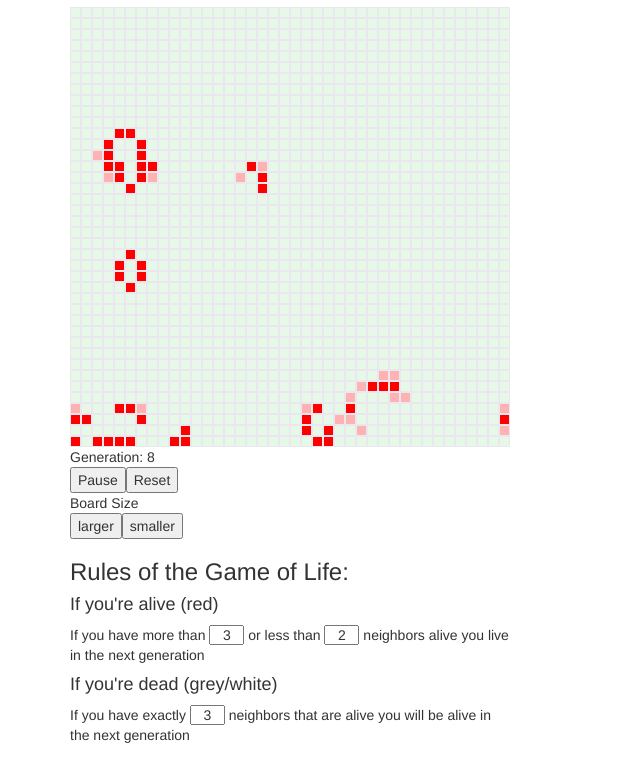
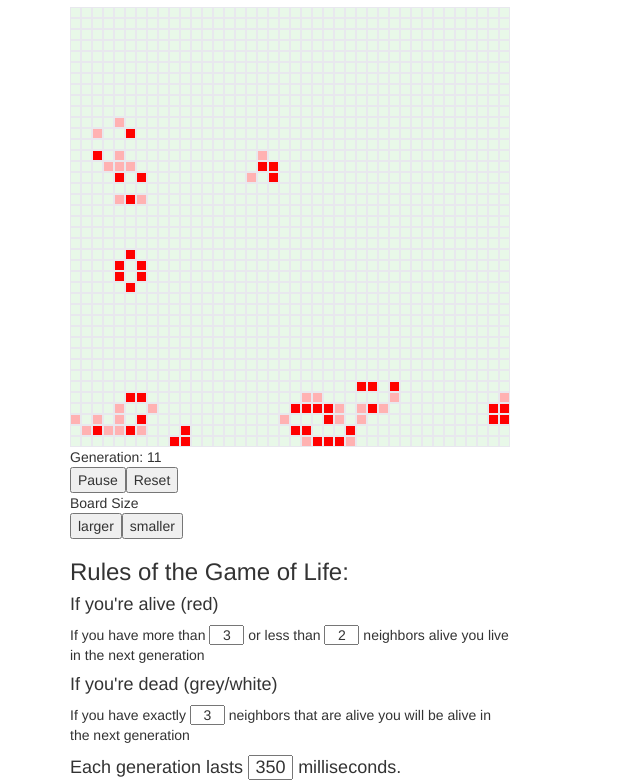
Before and after one commit to jonathanwmaddison/gameoflife, a React app: page / in a window 1280 px wide. Shown: the part 63-843 px from the top of the page, without its empty margins (0-640 px from the left). Before the commit the page ends 808 px from the top, so only its background shows below. Built offline with nearby package versions, Linux system fonts and the light colour scheme.

Commit message:
add generation time input

```diff
--- a/app/components/Grid.js
+++ b/app/components/Grid.js
@@ -20,7 +20,8 @@ class Grid extends Component {
             gridWidth: 440,
             aliveMax: 3,
             aliveMin: 2,
-            deadNum: 3
+            deadNum: 3,
+            speed: 350
         }
     }
     gridMaker(size) {
@@ -93,7 +94,7 @@ class Grid extends Component {
             grid: newGrid
         });
         if(this.state.running && this.state.grid.indexOf(1) + this.state.grid.indexOf(2) >= 0) {
-            var repeat = setTimeout(()=>{this.generateGeneration(); this.setState({generation: 1+this.state.generation }) }, 500)
+            var repeat = setTimeout(()=>{this.generateGeneration(); this.setState({generation: 1+this.state.generation }) }, this.state.speed)
         } else if(this.state.grid.indexOf(1)+this.state.grid.indexOf(2) < 0) {
             this.onStartClick()
         }
@@ -149,9 +150,13 @@ class Grid extends Component {
             })
         }
         else if (event.target.id === "deadNum") {
-            console.log(event.target.value)
             this.setState({
                 deadNum: Number(event.target.value)
+            })
+        }
+        else if (event.target.id === "speed"){
+            this.setState({
+                speed: Number(event.target.value)
             })
         }
     }
@@ -180,6 +185,7 @@ class Grid extends Component {
                     <p>If you have more than <input id="aliveMax" onChange={this.onChange.bind(this)} className="rulesInput" defaultValue={ this.state.aliveMax } /> or less than <input onChange={this.onChange.bind(this)} id="aliveMin" className="rulesInput" value= { this.state.aliveMin } /> neighbors alive you live in the next generation  </p>
                     <h4>If you're dead (grey/white)</h4>
                     <p>If you have exactly <input onChange={this.onChange.bind(this)} id="deadNum" className="rulesInput" value= { this.state.deadNum } /> neighbors that are alive you will be alive in the next generation</p>
+                    <h4>Each generation lasts <input onChange={this.onChange.bind(this)} id="speed" className="rulesInput speed" value= { this.state.speed } /> milliseconds.</h4>
                 </div>
             </div>
         )
--- a/app/styles/styles.css
+++ b/app/styles/styles.css
@@ -9,6 +9,10 @@
     width: 35px;
     height: 20px;
     text-align: center;
+}
+.speed {
+    width: 45px;
+    height: 25px;
 }
 .grid {
     width: 440px;
--- a/package.json
+++ b/package.json
@@ -12,8 +12,7 @@
   "license": "ISC",
   "dependencies": {
     "react": "^15.4.2",
-    "react-dom": "^15.4.2",
-    "uuid": "^3.0.1"
+    "react-dom": "^15.4.2"
   },
   "devDependencies": {
     "babel-core": "^6.24.0",
```
